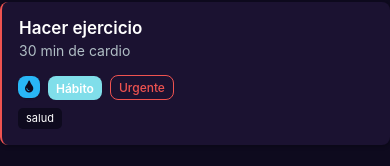
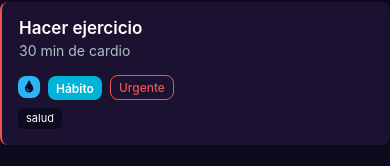
Before and after one commit to codesebastianvega/mana-bloom-app, a React Native app: screen / in a window 390 px wide. Shown: the part 395-561 px from the top of the page. Built offline with nearby package versions, Linux system fonts and the light colour scheme.

Commit message:
Update SwipeableTaskItem.js

```diff
--- a/src/components/SwipeableTaskItem/SwipeableTaskItem.js
+++ b/src/components/SwipeableTaskItem/SwipeableTaskItem.js
@@ -56,7 +56,7 @@ const getPriorityLabel = (p) => {
 const getTypeConfig = (type) => {
   switch (type) {
     case "habit":
-      return { label: "Hábito", color: Colors.secondaryLight };
+      return { label: "Hábito", color: Colors.buttonBg };
     case "single":
       return { label: "Tarea", color: Colors.primaryLight };
 
@@ -214,7 +214,10 @@ export default function SwipeableTaskItem({
                 {task.subtasks.length > 5 ? (
                   <View style={styles.subtaskColumns}>
                     <View
-                      style={[styles.subtaskColumn, { marginRight: Spacing.small }]}
+                      style={[
+                        styles.subtaskColumn,
+                        { marginRight: Spacing.small },
+                      ]}
                     >
                       {task.subtasks.slice(0, 5).map((st) => (
                         <TouchableOpacity
@@ -320,11 +323,8 @@ export default function SwipeableTaskItem({
             />
           </View>
           {/* Tipo */}
-          <View
-            style={[styles.badge, { backgroundColor: typeConfig.color }]}
-          >
+          <View style={[styles.badge, { backgroundColor: typeConfig.color }]}>
             <Text style={[styles.badgeText, { color: Colors.text }]}>
-
               {typeConfig.label}
             </Text>
           </View>
```
